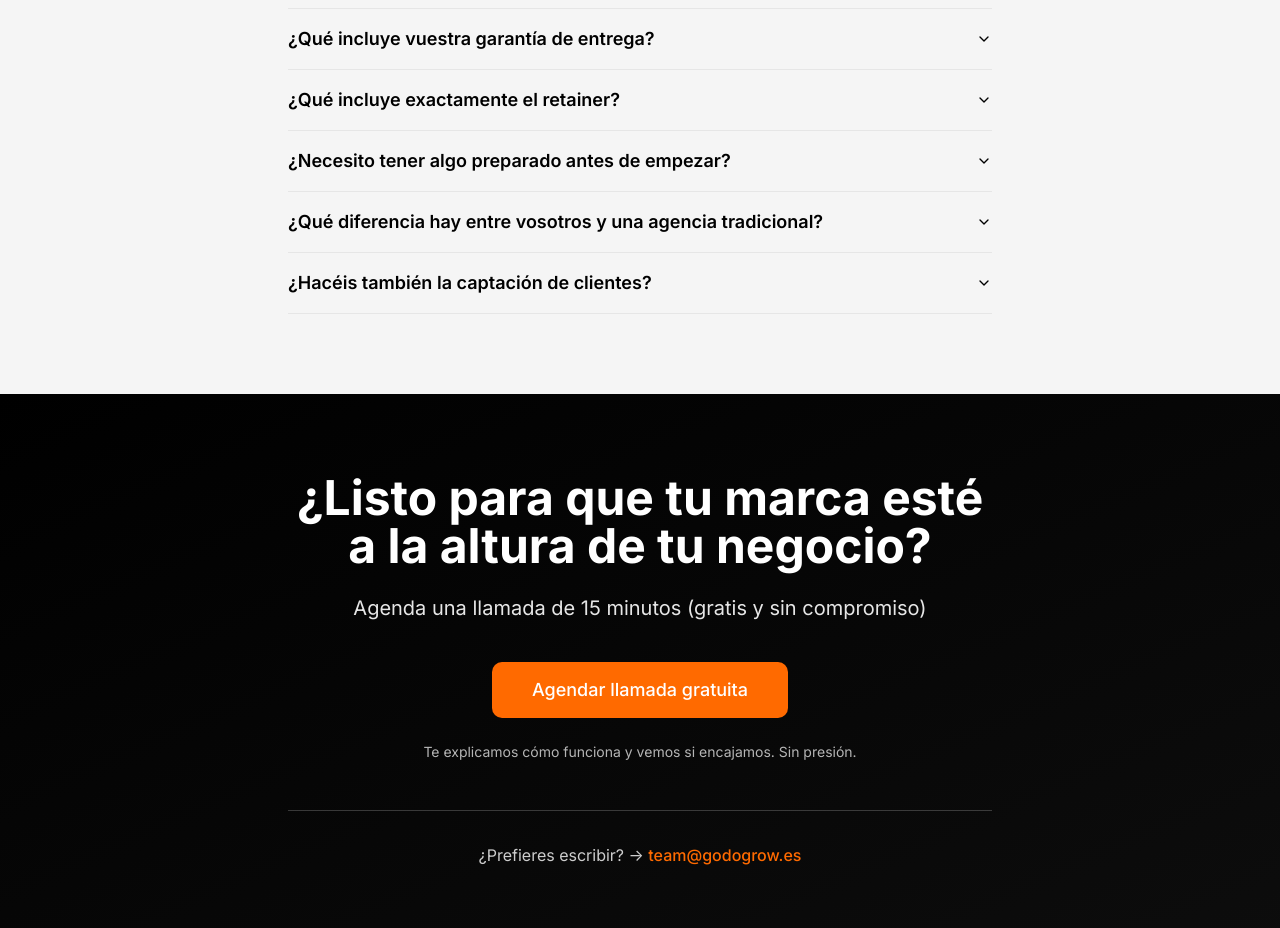
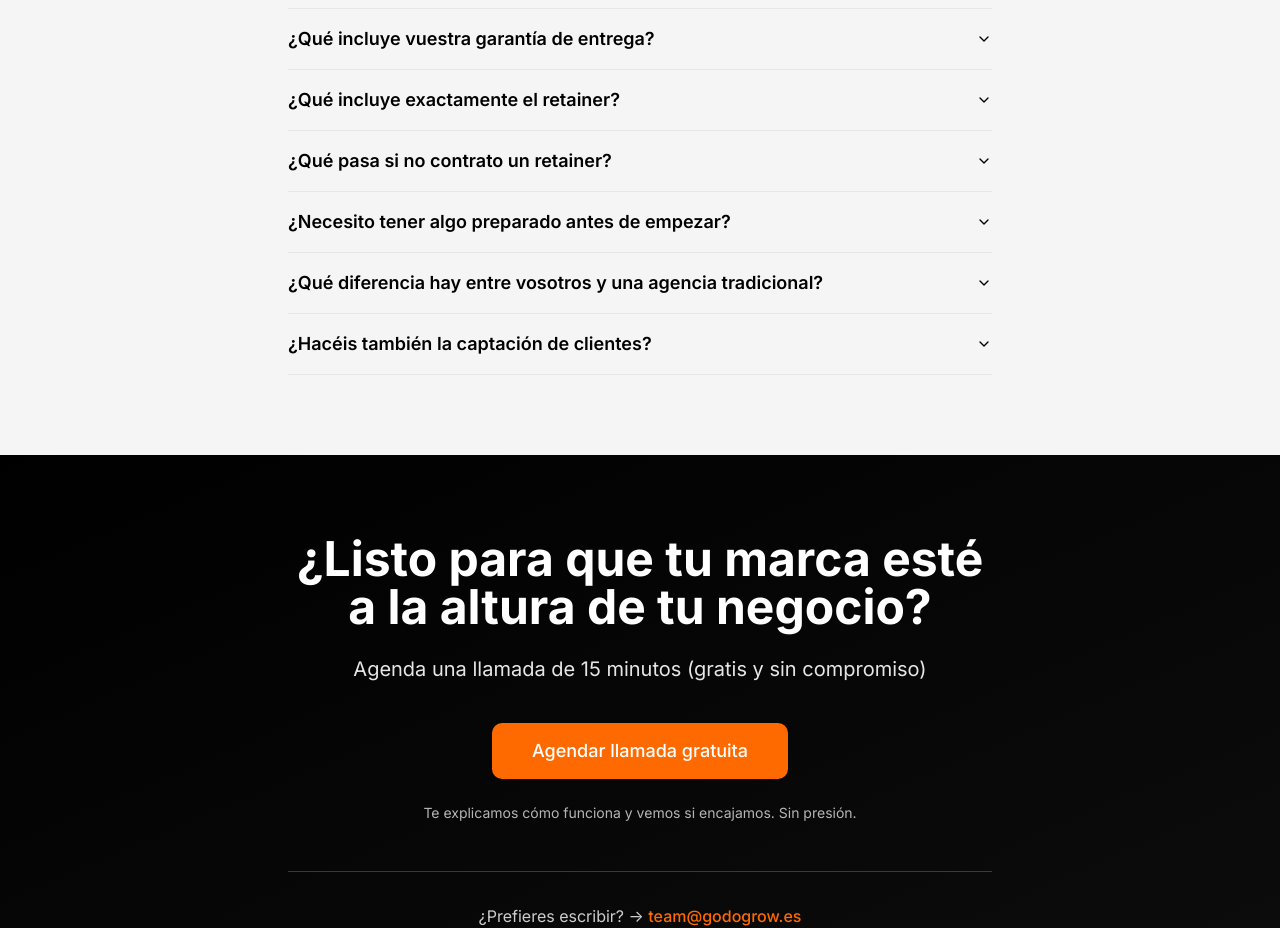
Before and after one commit to sbezares7-sys/godogrow-landing-page, a React (Vite) app: page / in a window 1280 px wide. Shown: the part 8600-9528 px from the top of the page. Built offline with nearby package versions, Linux system fonts and the light colour scheme; the HTML template or start-up script is replaced by a standard one.

Commit message:
Add FAQ section about retainer

```diff
--- a/src/components/FAQ.tsx
+++ b/src/components/FAQ.tsx
@@ -30,6 +30,10 @@ const FAQ = () => {
     {
       question: "¿Qué incluye exactamente el retainer?",
       answer: "Depende del plan. El base incluye 2 actualizaciones mensuales. El de contenido incluye gestión completa de redes. El multi-canal incluye todo + newsletter. Sin permanencia en ninguno."
+    },
+    {
+      question: "¿Qué pasa si no contrato un retainer?",
+      answer: "Al finalizar la Fase 1, recibes todos los archivos (logo, diseños, código web), acceso completo a hosting/dominio y documentación para gestionar por tu cuenta. MANTENIMIENTO: Si NO activas retainer, la web es 100% tuya pero tú gestionas actualizaciones, seguridad, backups, etc. Si activas retainer, nosotros nos encargamos de todo. IMPORTANTE: Sin retainer activo, no realizamos cambios ni soporte. Si en el futuro necesitas cambios, se cobran como servicios a la carta."
     },
     {
       question: "¿Necesito tener algo preparado antes de empezar?",
```
